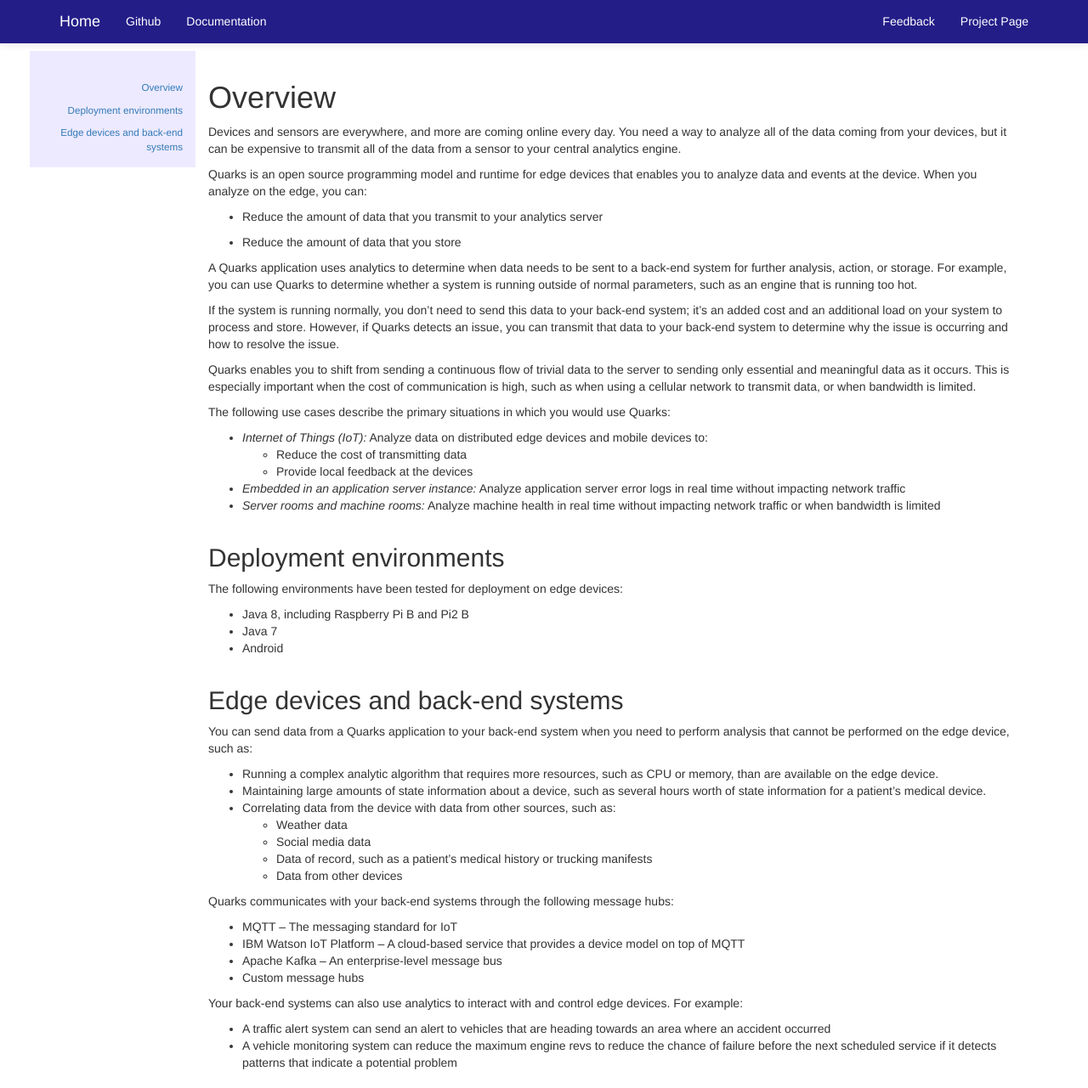
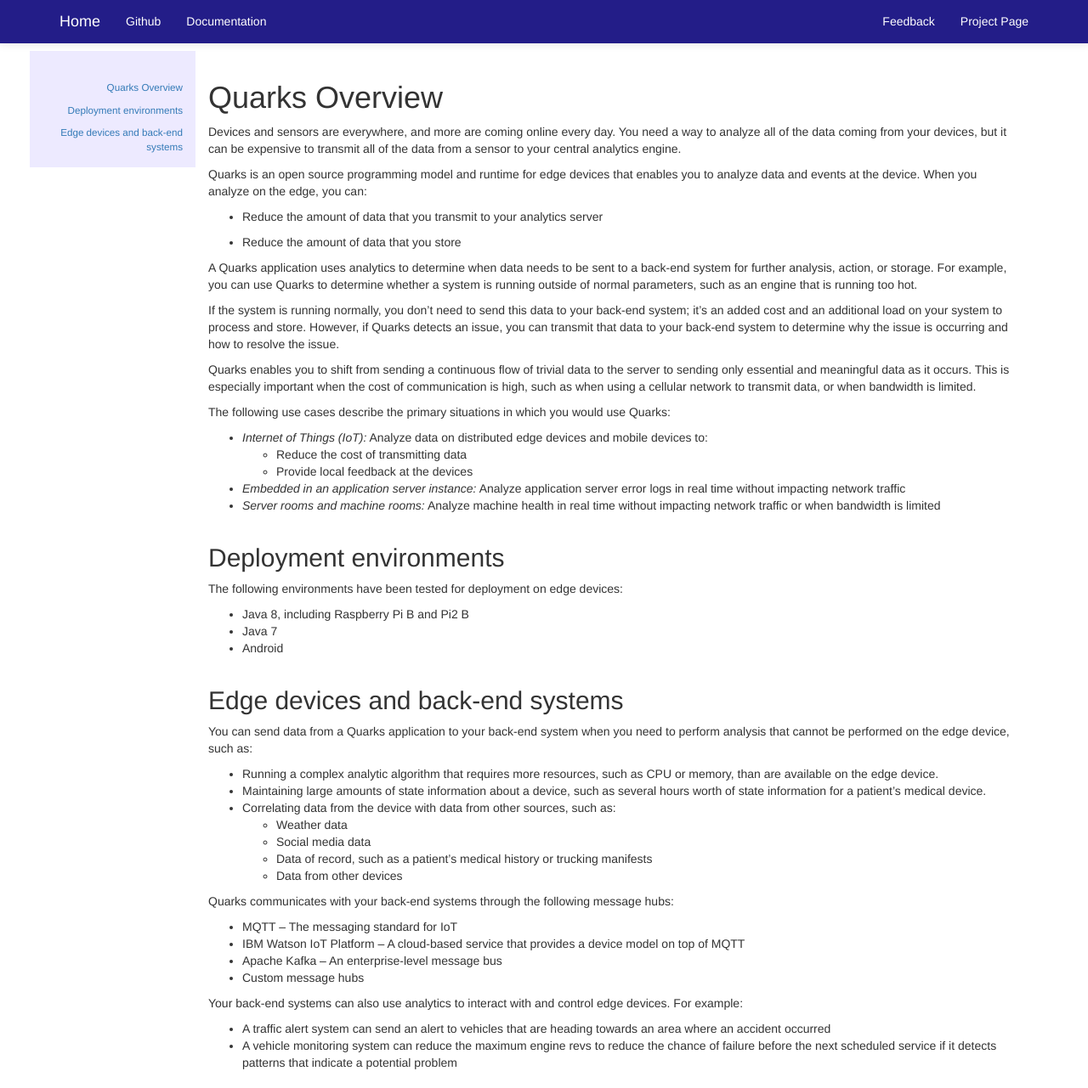
Before and after one commit to quarks-edge/quarks.documentation, a Jekyll site: the page built from docs/quarks/overview.md, in a window 1280 px wide and 1281 px high. Shown: the whole window at 85% size. Built offline with Jekyll 4.4.1, drawn with Linux system fonts in a browser that asks for light colours; nearby versions of some CDN libraries.

Commit message:
Update overview.md

```diff
--- a/docs/quarks/overview.md
+++ b/docs/quarks/overview.md
@@ -5,7 +5,7 @@
 weight: 5
 ---
 
-# Overview
+# Quarks Overview
 Devices and sensors are everywhere, and more are coming online every day. You need a way to analyze all of the data coming from your devices, but it can be expensive to transmit all of the data from a sensor to your central analytics engine.
 
 Quarks is an open source programming model and runtime for edge devices that enables you to analyze data and events at the device. When you analyze on the edge, you can:
```
